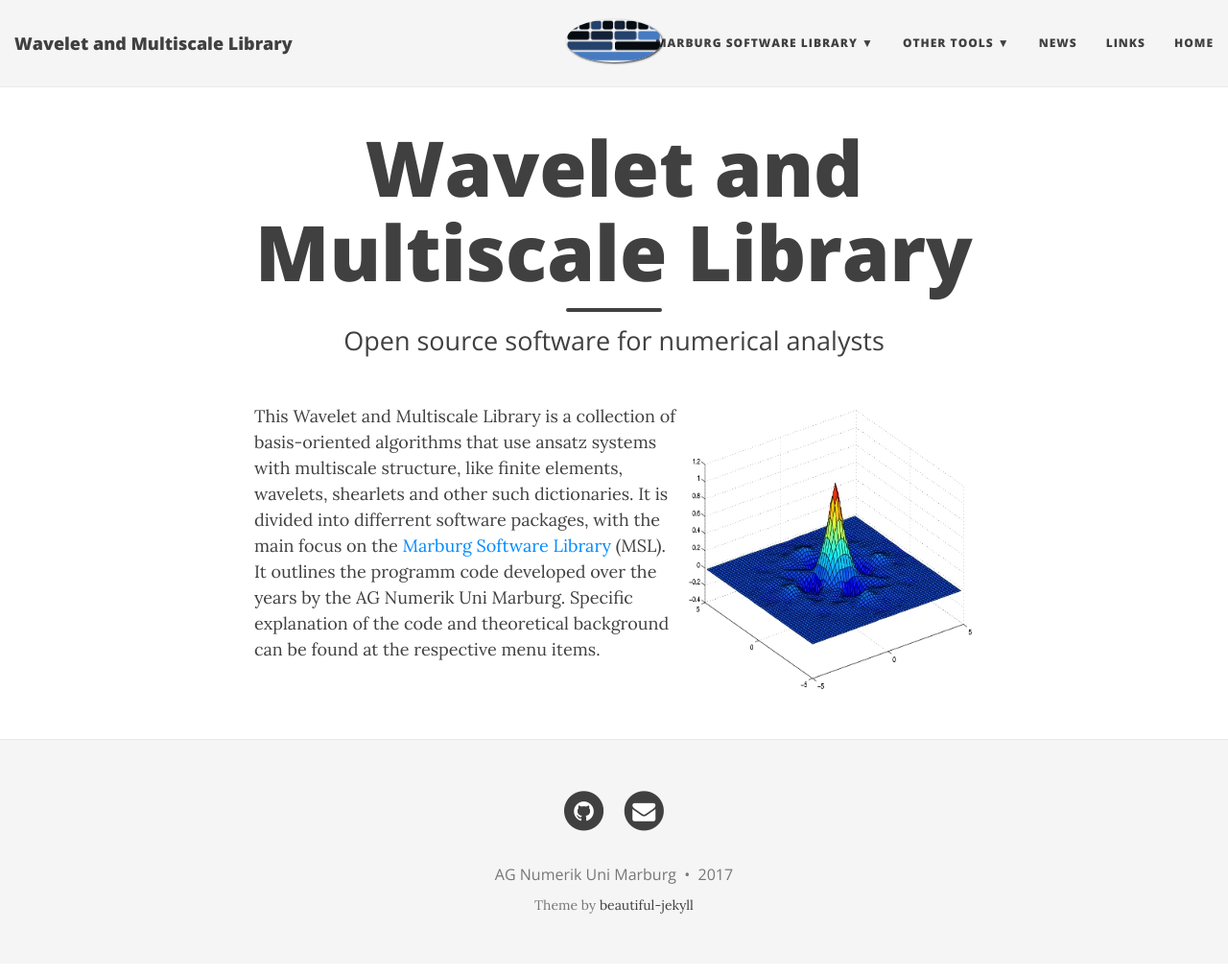
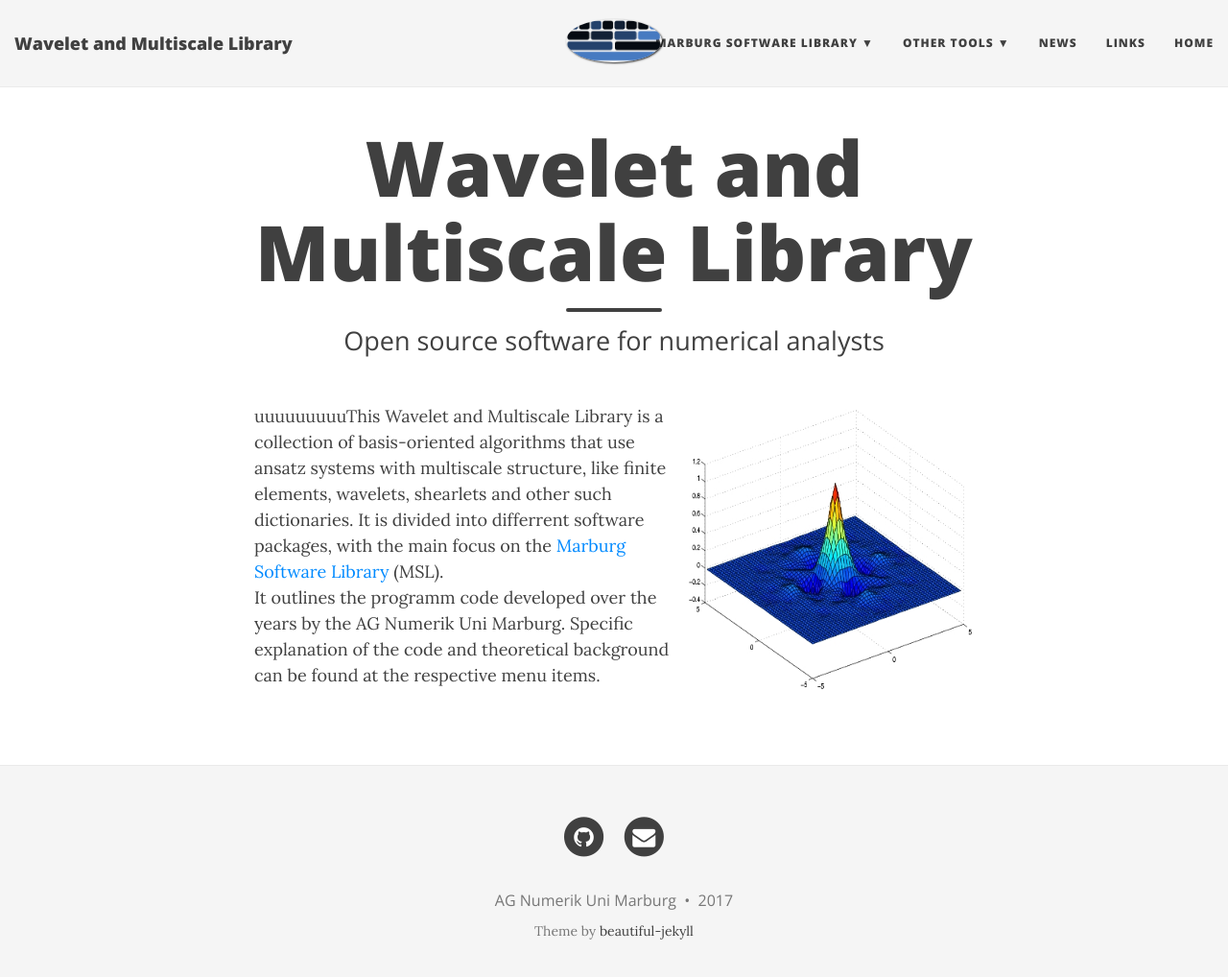
Before and after one commit to agnumerikunimarburg/agnumerikunimarburg.github.io, a Jekyll site: the page built from index.md, in a window 1280 px wide and 1031 px high. Shown: the top 1018 px of the window at 96% size. Built offline with Jekyll 4.4.1, drawn with Linux system fonts in a browser that asks for light colours; nearby versions of some CDN libraries.

Commit message:
Update index.md

```diff
--- a/index.md
+++ b/index.md
@@ -6,5 +6,5 @@ use-site-title: true
 published: true
 ---
 
-<img style="float: right;" src="/img/dual_a.jpg" height="300" width="300">This Wavelet and Multiscale Library is a collection of basis-oriented algorithms that use ansatz systems with multiscale structure, like finite elements, wavelets, shearlets and other such dictionaries. It is divided into differrent software packages, with the main focus on the [Marburg Software Library](aboutmsl) (MSL).
+<img style="float: right;" src="/img/dual_a.jpg" height="300" width="300">uuuuuuuuuThis Wavelet and Multiscale Library is a collection of basis-oriented algorithms that use ansatz systems with multiscale structure, like finite elements, wavelets, shearlets and other such dictionaries. It is divided into differrent software packages, with the main focus on the [Marburg Software Library](aboutmsl) (MSL).
 It outlines the programm code developed over the years by the AG Numerik Uni Marburg. Specific explanation of the code and theoretical background can be found at the respective menu items.
```
